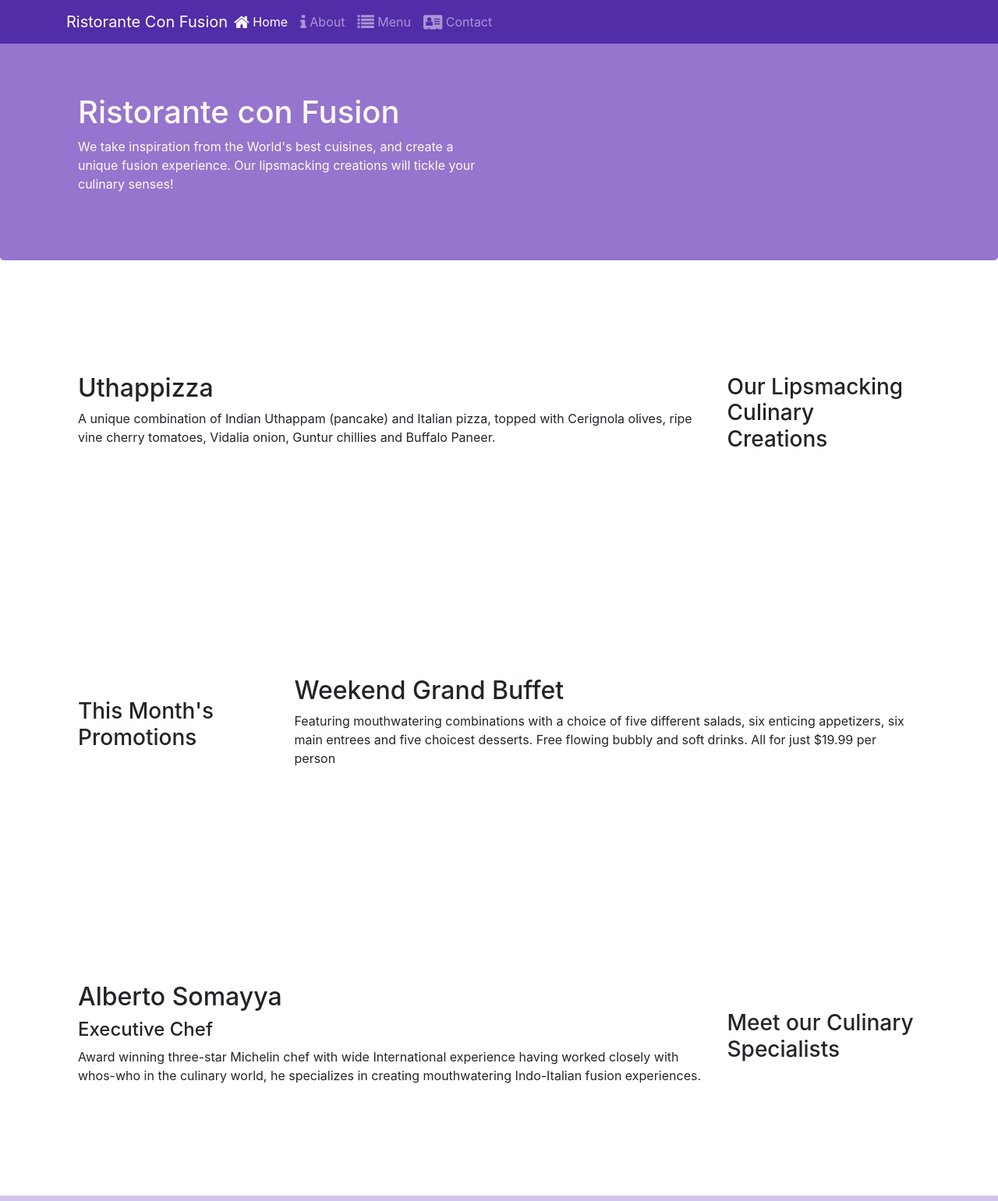
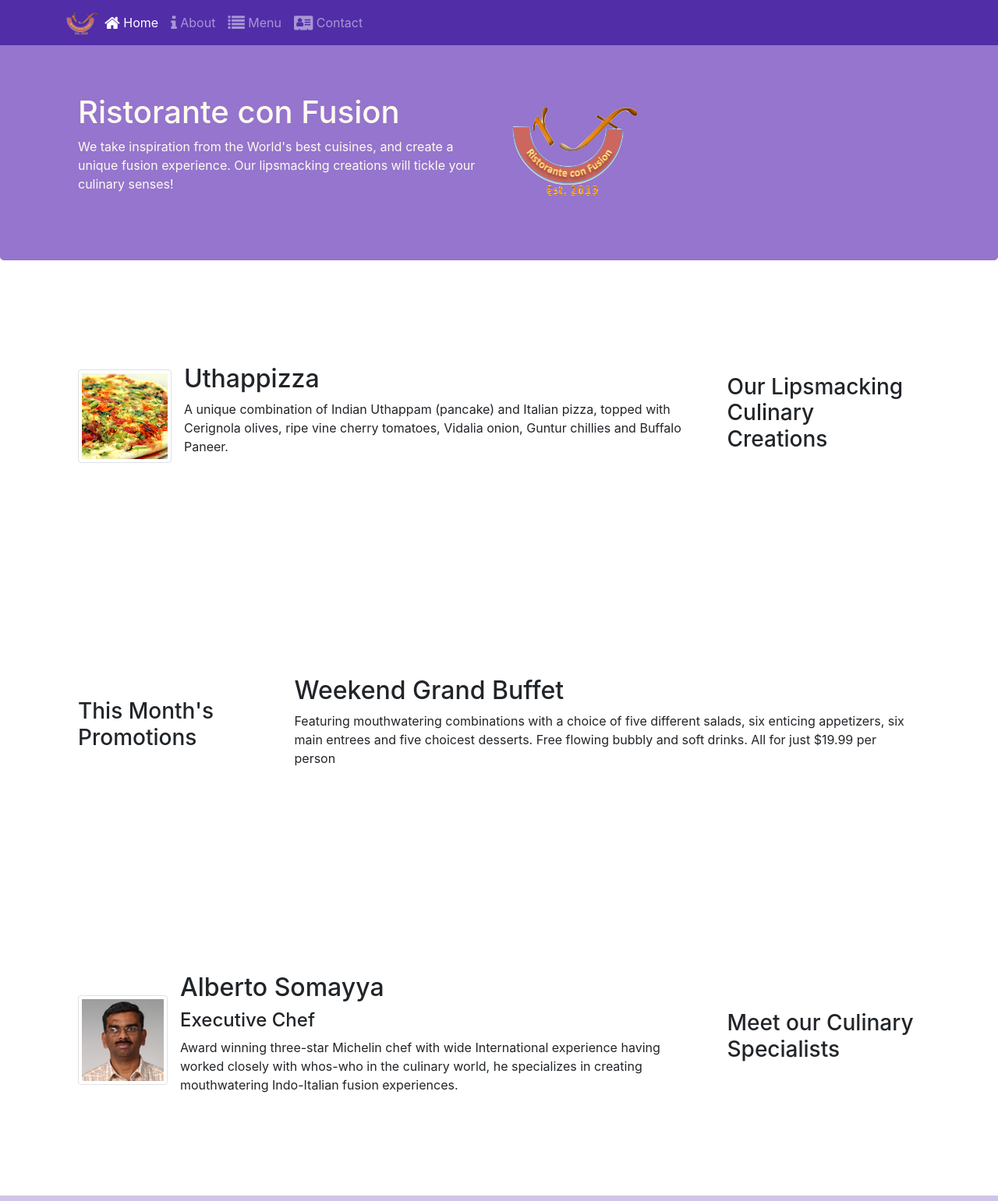
Before and after one commit to m7md-hisham/git-test, a website: page index.html in a window 1280 px wide. Shown: the top 1541 px of the page at 78% size. Drawn offline with nearby package versions, Linux system fonts and the light colour scheme.

Commit message:
Images and Media

```diff
--- a/index.html
+++ b/index.html
@@ -19,7 +19,7 @@
             <button class="navbar-toggler" type="button" data-toggle="collapse" data-target="#Navbar">
                 <span class="navbar-toggler-icon"></span>
             </button>
-            <a class="navbar-brand mr-auto" href="#">Ristorante Con Fusion</a>
+            <a class="navbar-brand mr-auto" href="#"><img src="img/logo.png" height="30" width="41"></a>
             <div class="collapse navbar-collapse" id="Navbar">
                 <ul class="navbar-nav mr-auto">
                     <li class="nav-item active"><a class="nav-link" href="#"><span class="fa fa-home fa-lg"></span> Home</a></li>
@@ -38,7 +38,8 @@
                     <h1>Ristorante con Fusion</h1>
                     <p>We take inspiration from the World's best cuisines, and create a unique fusion experience. Our lipsmacking creations will tickle your culinary senses!</p>
                 </div>
-                <div class="col-12 col-sm">
+                <div class="col-12 col-sm align-self-center">
+                    <img src="img/logo.png" class="img-fluid">
                 </div>
             </div>
         </div>
@@ -50,8 +51,14 @@
                 <h3>Our Lipsmacking Culinary Creations</h3>
             </div>
             <div class="col col-sm order-sm-first col-md"> <!-- The classes here tells us that this div will take the entire width of the screen -->
-                <h2>Uthappizza</h2>
-                <p class="d-none d-sm-block">A unique combination of Indian Uthappam (pancake) and Italian pizza, topped with Cerignola olives, ripe vine cherry tomatoes, Vidalia onion, Guntur chillies and Buffalo Paneer.</p>
+                <div class="media">
+                    <img class="d-flex mr-3 img-thumbnail align-self-center" src="img/uthappizza.png"
+                    alt="uthappizza">
+                    <div class="media-body">
+                        <h2 class="mt-0">Uthappizza</h2>
+                        <p class="d-none d-sm-block">A unique combination of Indian Uthappam (pancake) and Italian pizza, topped with Cerignola olives, ripe vine cherry tomatoes, Vidalia onion, Guntur chillies and Buffalo Paneer.</p>
+                    </div>
+                </div>
             </div>
         </div>
 
@@ -71,9 +78,15 @@
                 <h3>Meet our Culinary Specialists</h3>
             </div>
             <div class="col col-sm order-sm-first col-md">
-                <h2>Alberto Somayya</h2>
-                <h4>Executive Chef</h4>
-                <p class="d-none d-sm-block">Award winning three-star Michelin chef with wide International experience having worked closely with whos-who in the culinary world, he specializes in creating mouthwatering Indo-Italian fusion experiences. </p>
+                <div class="media">
+                    <img class="d-flex mr-3 img-thumbnail align-self-center" src="img/alberto.png"
+                    alt="alberto">
+                    <div class="media-body">
+                        <h2 class="mt-0">Alberto Somayya</h2>
+                        <h4>Executive Chef</h4>
+                        <p class="d-none d-sm-block">Award winning three-star Michelin chef with wide International experience having worked closely with whos-who in the culinary world, he specializes in creating mouthwatering Indo-Italian fusion experiences. </p>
+                    </div>
+                </div>
             </div>
         </div>
     </div>
```
Also changed, not shown: aboutus.html (+3 -2 lines), contactus.html (+3 -2 lines), img/alberto.png (added), img/buffet.png (added), img/logo.png (added), img/uthappizza.png (added), 1 other file.
